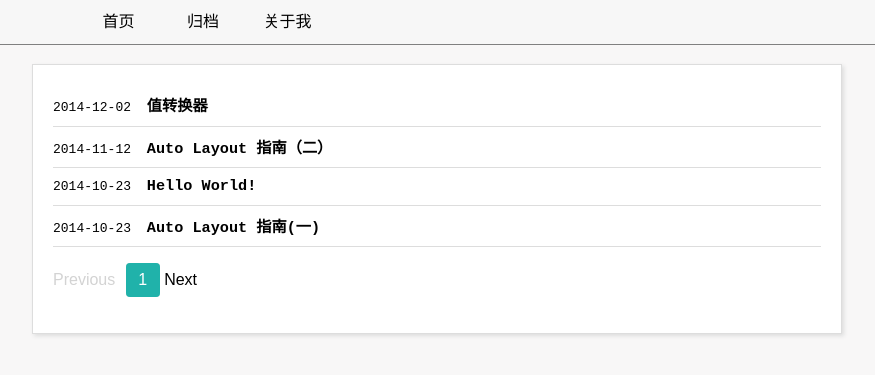
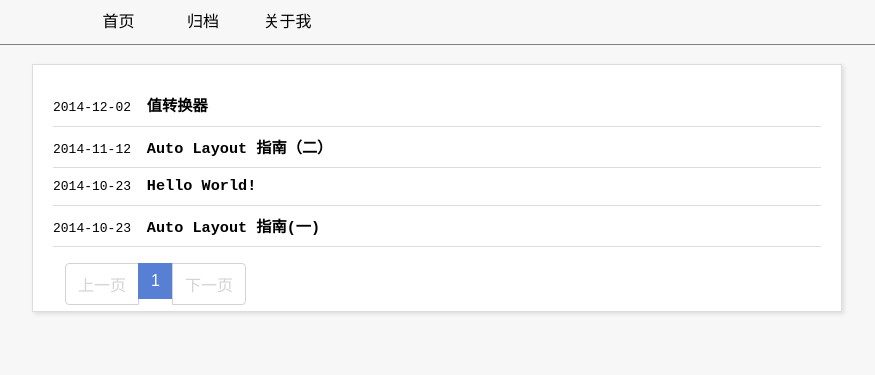
Before and after one commit to a732322918/a732322918.github.io, a Jekyll site: the page built from index.html, in a window 1280 px wide. Shown: the top 375 px of the page, without its empty margins (203-1078 px from the left). Built offline with Jekyll 4.4.1, drawn with Linux system fonts in a browser that asks for light colours; the list of posts is cut into pages by our own code.

Commit message:
修改样式

```diff
--- a/css/main.css
+++ b/css/main.css
@@ -127,7 +127,75 @@ p {
 }
 
 .pagination {
-    margin: 8px 0px;
+    margin: 8px 0px 20px 0px;
+    text-align: center;
+}
+
+.pagination-wrapper {
+    margin: 8px auto;
+    padding: 8px 12px;
+}
+
+.previous-disabled {
+    float:left;
+    padding: 8px 12px;
+    color: lightgray;
+    border:1px solid lightgray;
+    border-top-left-radius:4px;
+    border-bottom-left-radius:4px;
+}
+
+.current-page {
+    float: left;
+    z-index: 3;
+    margin-left:-1px;
+    padding: 8px 12px;
+    color:white;
+    background-color: rgba(87, 127, 212, 1);
+    border:1px solid rgba(87,127, 212, 1);
+}
+a.page {
+    float: left;
+    margin-left:-1px;
+    padding:8px 12px;
+    color: rgba(87, 127, 212, 1);
+    border:1px solid lightgray;
+    text-decoration: none;
+}
+.page:hover { background-color: lightgray;}
+a.next {
+    float:left;
+    margin-left:-1px;
+    padding:8px 12px;
+    color: rgba(87, 127, 212, 1);
+    border:1px solid lightgray;
+    border-top-right-radius:4px;
+    border-bottom-right-radius:4px;
+    text-decoration: none;
+}
+.next:hover { background-color: lightgray;}
+a.previous {
+    float:left;
+    padding:8px 12px;
+    color: rgba(87, 127, 212, 1);
+    border:1px solid lightgray;
+    border-top-left-radius:4px;
+    border-bottom-left-radius:4px;
+    text-decoration: none;
+}
+
+.previous:hover {
+    background-color:lightgray;
+}
+
+.next-disabled {
+    float:left;
+    margin-left:-1px;
+    padding:8px 12px;
+    border:1px solid lightgray;
+    color:lightgray;
+    border-top-right-radius:4px;
+    border-bottom-right-radius:4px;
 }
 
 .content p { line-height: 1.5;}
@@ -136,64 +204,8 @@ p {
     line-height: 1.5;
     padding-left: 6px;
 }
-.pagination ul { margin: auto; }
-.pagination p{
-    text-indent: 0em;
-    line-height: 34px;
-}
 
-.previous {
-    display: inline-block;
-}
 
-.previous-disabled {
-
-    height:34px;
-    line-height:34px;
-    color:lightgray;
-    display:inline-block;
-}
-.disabled { border: 1px solid red; }
-.pages {
-    display:inline-block;
-}
-
-li.page {
-    display: inline-block;
-    width:34px;
-    height: 34px;
-    line-height: 34px;
-    text-align: center;
-    list-style-type: none;
-    background-color: lightgray;
-    border-radius: 4px;
-}
-
-li.page a {
-    text-decoration: none;
-    color: black;
-}
-li.page:hover {
-    color: white;
-    background-color: lightseagreen;
-}
-li.page a:hover {
-    color: white;
-}
-.next {
-    display: inline-block;
-}
-.next-disabled {
-    display:inline-block;
-}
-.current-page {
-    background-color: lightseagreen;
-    color: white;
-    width: 34px;
-    text-align: center;
-    display:inline-block;
-    border-radius: 4px;
-}
 .logo {
     /* position: relative; */
     margin: auto;
--- a/index.html
+++ b/index.html
@@ -17,49 +17,47 @@ layout: default
 
 <!-- 分页链接 -->
 <div id="post-pagination" class="pagination">
+  <div class="pagination-wrapper">
   {% if paginator.previous_page %}
-  <p class="previous">
+
     {% if paginator.previous_page == 1 %}
-    <a href="/">Previous</a>
+    <a class="previous" href="/">上一页</a>
     {% else %}
-    <a href="{{ paginator.previous_page_path }}">Previous</a>
+    <a class="previous "href="{{ paginator.previous_page_path }}">上一页</a>
     {% endif %}
-  </p>
 
    {% else %}
-  <p class="previous-disabled">
-    <span>Previous</span>
-  </p>
+
+    <span class="previous-disabled">上一页</span>
+
   {% endif %}
 
-  <ul class="pages">
-    <li class="page">
     {% if paginator.page == 1 %}
     <span class="current-page">1</span>
     {% else %}
-      <a href="/">1</a>
+    <a class="page" href="/">1</a>
     {% endif %}
-    </li>
+
 
     {% for count in (2..paginator.total_pages) %}
-    <li class="page">
+
     {% if count == paginator.page %}
     <span class="current-page">{{ count }}</span>
     {% else %}
-      <a href="/blog/page{{ count }}">{{ count }} </a>
+    <a class="page" href="/blog/page{{ count }}">{{ count }} </a>
     {% endif %}
-    </li>
+
     {% endfor %}
-  </ul>
+
 
     {% if paginator.next_page %}
-    <p class="next">
-      <a href="{{ paginator.next_page_path }}">Next</a>
-    </p>
+
+    <a class="next" href="{{ paginator.next_page_path }}">下一页</a>
+
     {% else %}
-    <p class="next-disabled">
-      <span>Next</span>
-    </p>
+
+    <span class="next-disabled">下一页</span>
+
     {% endif %}
-
     </div>
+</div>
```
Also changed, not shown: _drafts/git-related-questions.md (added, +13 -0 lines). Lines whose indentation alone changed are shown as unchanged.
